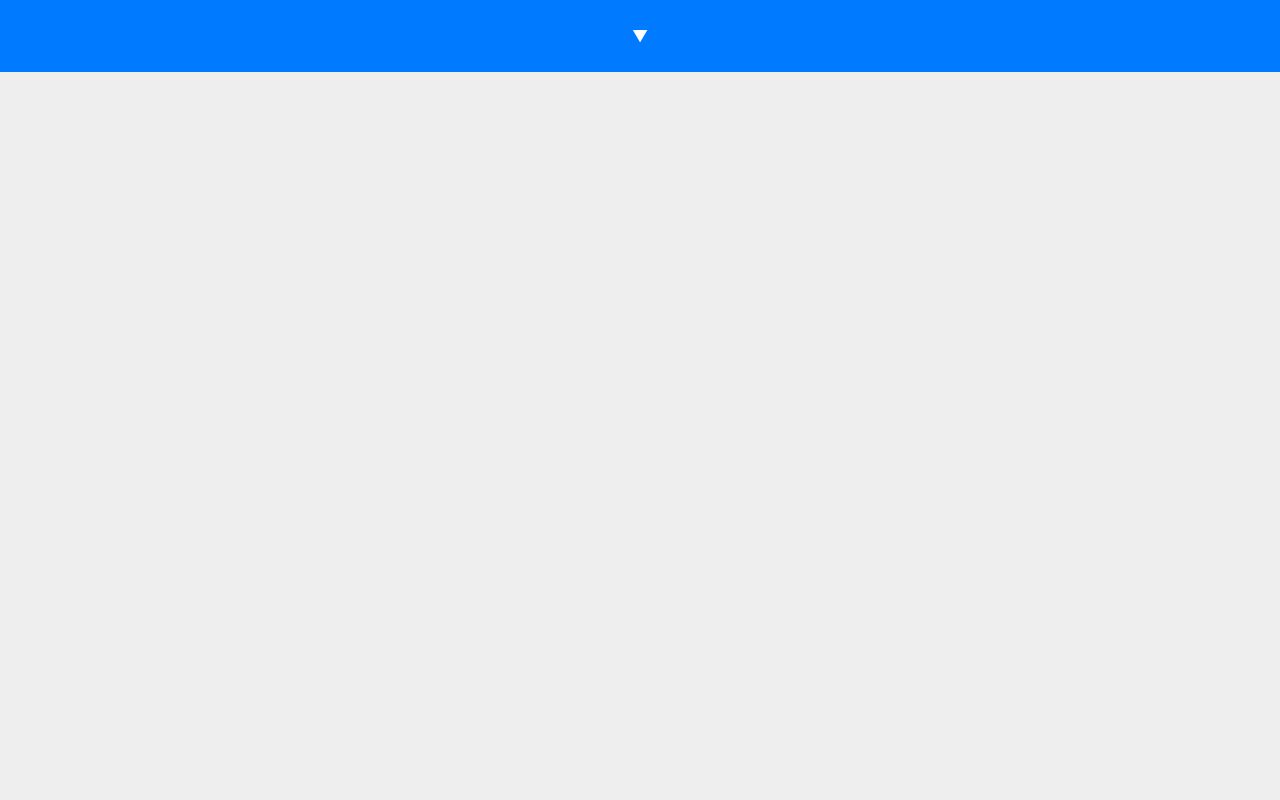
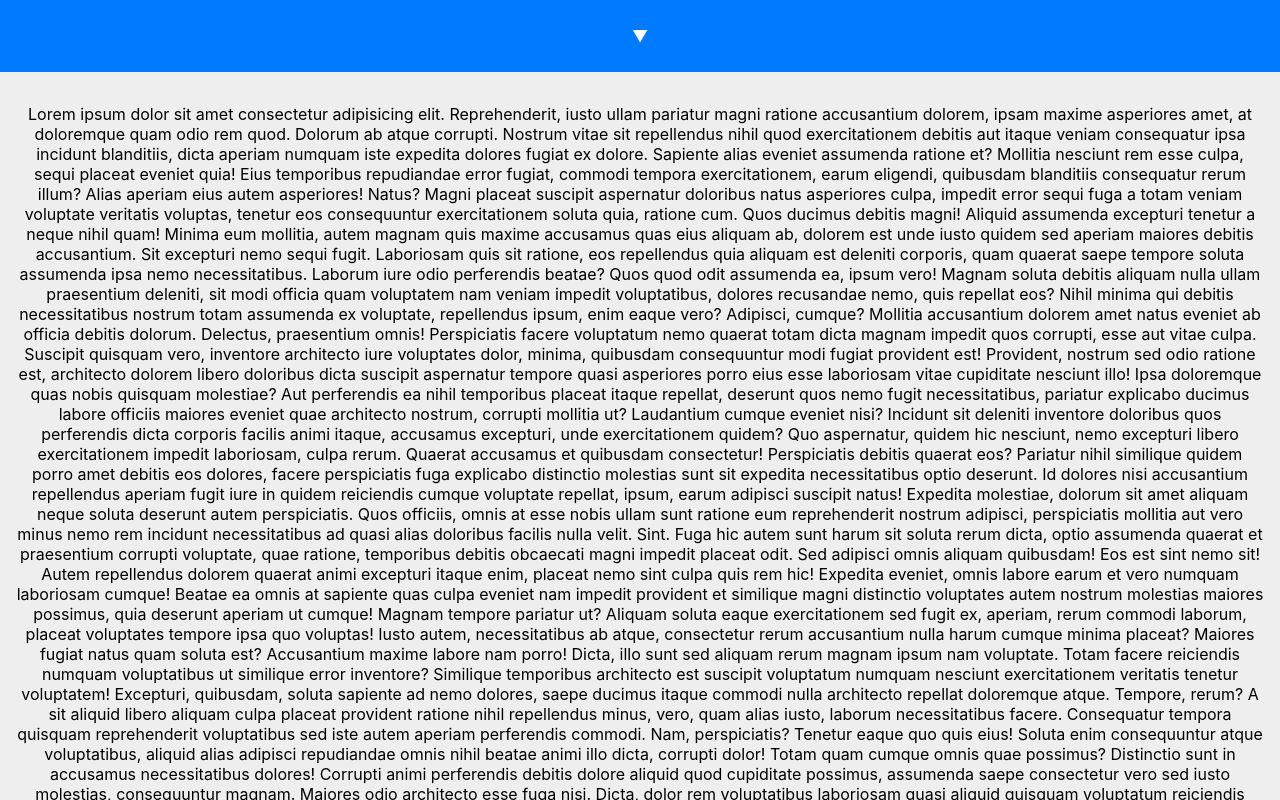
Before and after one commit to developer407/flam-assinment, a React (Create React App) app: page / in a window 1280 px wide. Built offline with nearby package versions, Linux system fonts and the light colour scheme.

Commit message:
add content

```diff
--- a/src/components/BottomSheet/BottomSheet.jsx
+++ b/src/components/BottomSheet/BottomSheet.jsx
@@ -35,6 +35,97 @@ const BottomSheet = () => {
         )}
         {sheetState === "fullyOpen" && <span>&#x25BC;</span>}
       </div>
+
+      <div className="content">
+        <p>
+          Lorem ipsum dolor sit amet consectetur adipisicing elit.
+          Reprehenderit, iusto ullam pariatur magni ratione accusantium dolorem,
+          ipsam maxime asperiores amet, at doloremque quam odio rem quod.
+          Dolorum ab atque corrupti. Nostrum vitae sit repellendus nihil quod
+          exercitationem debitis aut itaque veniam consequatur ipsa incidunt
+          blanditiis, dicta aperiam numquam iste expedita dolores fugiat ex
+          dolore. Sapiente alias eveniet assumenda ratione et? Mollitia nesciunt
+          rem esse culpa, sequi placeat eveniet quia! Eius temporibus
+          repudiandae error fugiat, commodi tempora exercitationem, earum
+          eligendi, quibusdam blanditiis consequatur rerum illum? Alias aperiam
+          eius autem asperiores! Natus? Magni placeat suscipit aspernatur
+          doloribus natus asperiores culpa, impedit error sequi fuga a totam
+          veniam voluptate veritatis voluptas, tenetur eos consequuntur
+          exercitationem soluta quia, ratione cum. Quos ducimus debitis magni!
+          Aliquid assumenda excepturi tenetur a neque nihil quam! Minima eum
+          mollitia, autem magnam quis maxime accusamus quas eius aliquam ab,
+          dolorem est unde iusto quidem sed aperiam maiores debitis accusantium.
+          Sit excepturi nemo sequi fugit. Laboriosam quis sit ratione, eos
+          repellendus quia aliquam est deleniti corporis, quam quaerat saepe
+          tempore soluta assumenda ipsa nemo necessitatibus. Laborum iure odio
+          perferendis beatae? Quos quod odit assumenda ea, ipsum vero! Magnam
+          soluta debitis aliquam nulla ullam praesentium deleniti, sit modi
+          officia quam voluptatem nam veniam impedit voluptatibus, dolores
+          recusandae nemo, quis repellat eos? Nihil minima qui debitis
+          necessitatibus nostrum totam assumenda ex voluptate, repellendus
+          ipsum, enim eaque vero? Adipisci, cumque? Mollitia accusantium dolorem
+          amet natus eveniet ab officia debitis dolorum. Delectus, praesentium
+          omnis! Perspiciatis facere voluptatum nemo quaerat totam dicta magnam
+          impedit quos corrupti, esse aut vitae culpa. Suscipit quisquam vero,
+          inventore architecto iure voluptates dolor, minima, quibusdam
+          consequuntur modi fugiat provident est! Provident, nostrum sed odio
+          ratione est, architecto dolorem libero doloribus dicta suscipit
+          aspernatur tempore quasi asperiores porro eius esse laboriosam vitae
+          cupiditate nesciunt illo! Ipsa doloremque quas nobis quisquam
+          molestiae? Aut perferendis ea nihil temporibus placeat itaque
+          repellat, deserunt quos nemo fugit necessitatibus, pariatur explicabo
+          ducimus labore officiis maiores eveniet quae architecto nostrum,
+          corrupti mollitia ut? Laudantium cumque eveniet nisi? Incidunt sit
+          deleniti inventore doloribus quos perferendis dicta corporis facilis
+          animi itaque, accusamus excepturi, unde exercitationem quidem? Quo
+          aspernatur, quidem hic nesciunt, nemo excepturi libero exercitationem
+          impedit laboriosam, culpa rerum. Quaerat accusamus et quibusdam
+          consectetur! Perspiciatis debitis quaerat eos? Pariatur nihil
+          similique quidem porro amet debitis eos dolores, facere perspiciatis
+          fuga explicabo distinctio molestias sunt sit expedita necessitatibus
+          optio deserunt. Id dolores nisi accusantium repellendus aperiam fugit
+          iure in quidem reiciendis cumque voluptate repellat, ipsum, earum
+          adipisci suscipit natus! Expedita molestiae, dolorum sit amet aliquam
+          neque soluta deserunt autem perspiciatis. Quos officiis, omnis at esse
+          nobis ullam sunt ratione eum reprehenderit nostrum adipisci,
+          perspiciatis mollitia aut vero minus nemo rem incidunt necessitatibus
+          ad quasi alias doloribus facilis nulla velit. Sint. Fuga hic autem
+          sunt harum sit soluta rerum dicta, optio assumenda quaerat et
+          praesentium corrupti voluptate, quae ratione, temporibus debitis
+          obcaecati magni impedit placeat odit. Sed adipisci omnis aliquam
+          quibusdam! Eos est sint nemo sit! Autem repellendus dolorem quaerat
+          animi excepturi itaque enim, placeat nemo sint culpa quis rem hic!
+          Expedita eveniet, omnis labore earum et vero numquam laboriosam
+          cumque! Beatae ea omnis at sapiente quas culpa eveniet nam impedit
+          provident et similique magni distinctio voluptates autem nostrum
+          molestias maiores possimus, quia deserunt aperiam ut cumque! Magnam
+          tempore pariatur ut? Aliquam soluta eaque exercitationem sed fugit ex,
+          aperiam, rerum commodi laborum, placeat voluptates tempore ipsa quo
+          voluptas! Iusto autem, necessitatibus ab atque, consectetur rerum
+          accusantium nulla harum cumque minima placeat? Maiores fugiat natus
+          quam soluta est? Accusantium maxime labore nam porro! Dicta, illo sunt
+          sed aliquam rerum magnam ipsum nam voluptate. Totam facere reiciendis
+          numquam voluptatibus ut similique error inventore? Similique
+          temporibus architecto est suscipit voluptatum numquam nesciunt
+          exercitationem veritatis tenetur voluptatem! Excepturi, quibusdam,
+          soluta sapiente ad nemo dolores, saepe ducimus itaque commodi nulla
+          architecto repellat doloremque atque. Tempore, rerum? A sit aliquid
+          libero aliquam culpa placeat provident ratione nihil repellendus
+          minus, vero, quam alias iusto, laborum necessitatibus facere.
+          Consequatur tempora quisquam reprehenderit voluptatibus sed iste autem
+          aperiam perferendis commodi. Nam, perspiciatis? Tenetur eaque quo quis
+          eius! Soluta enim consequuntur atque voluptatibus, aliquid alias
+          adipisci repudiandae omnis nihil beatae animi illo dicta, corrupti
+          dolor! Totam quam cumque omnis quae possimus? Distinctio sunt in
+          accusamus necessitatibus dolores! Corrupti animi perferendis debitis
+          dolore aliquid quod cupiditate possimus, assumenda saepe consectetur
+          vero sed iusto molestias, consequuntur magnam. Maiores odio architecto
+          esse fuga nisi. Dicta, dolor rem voluptatibus laboriosam quasi aliquid
+          quisquam voluptatum reiciendis maiores cupiditate temporibus tempore
+          eius explicabo culpa, iure atque odit dolores recusandae ipsum
+          mollitia error itaque magni. Harum, temporibus facere.
+        </p>
+      </div>
     </div>
   );
 };
```
